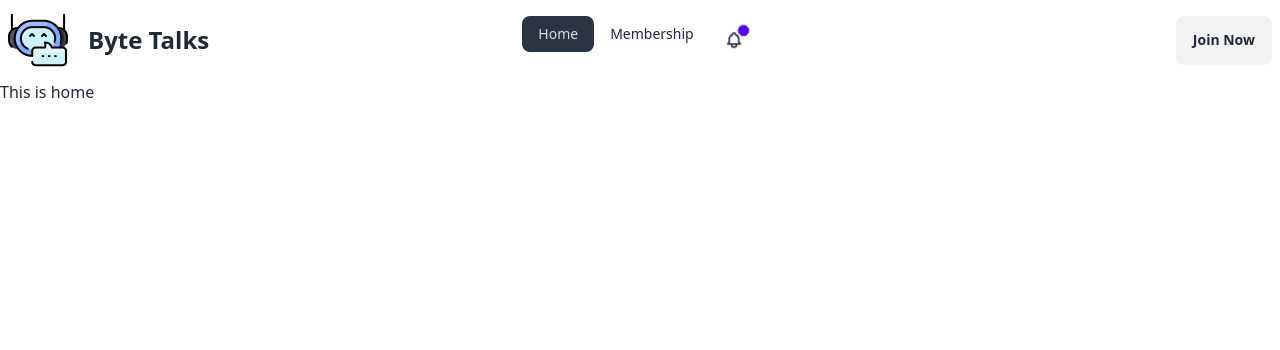
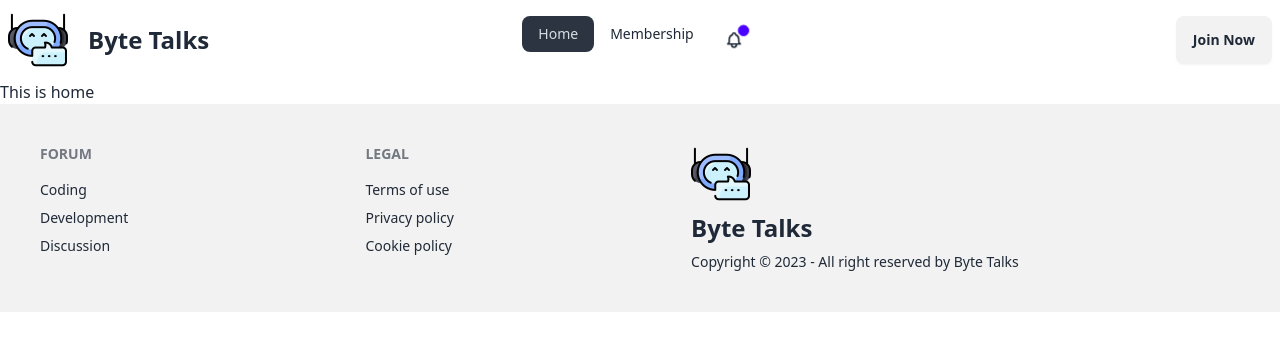
Before and after one commit to anikdev711/online-forum-client, a React (Vite) app: page / in a window 1280 px wide. Shown: the top 350 px of the page. Built offline with nearby package versions, Linux system fonts and the light colour scheme.

Commit message:
footer added

```diff
--- a/index.html
+++ b/index.html
@@ -2,7 +2,7 @@
 <html lang="en">
   <head>
     <meta charset="UTF-8" />
-    <link rel="icon" type="image/svg+xml" href="/vite.svg" />
+    <link rel="icon" type="image/svg+xml" href="/logo.png" />
     <meta name="viewport" content="width=device-width, initial-scale=1.0" />
     <title>Byte Talks</title>
   </head>
--- a/src/layout/MainLayout.jsx
+++ b/src/layout/MainLayout.jsx
@@ -1,11 +1,13 @@
 import { Outlet } from "react-router-dom";
 import Navbar from "../pages/Shared/Navbar/Navbar";
+import Footer from "../pages/Shared/Footer/Footer";
 
 const MainLayout = () => {
     return (
         <div>
             <Navbar></Navbar>
             <Outlet></Outlet>
+            <Footer></Footer>
         </div>
     );
 };
--- /dev/null
+++ b/src/pages/Shared/Footer/Footer.jsx
@@ -0,0 +1,31 @@
+import logoImage from "../../../assets/logo/logo.png"
+
+
+const Footer = () => {
+    return (
+        <div>
+            <footer className="footer p-10 bg-base-200 text-base-content">
+                <nav>
+                    <header className="footer-title">Forum</header>
+                    <a className="link link-hover">Coding</a>
+                    <a className="link link-hover">Development</a>
+                    <a className="link link-hover">Discussion</a>
+                </nav>
+                <nav>
+                    <header className="footer-title">Legal</header>
+                    <a className="link link-hover">Terms of use</a>
+                    <a className="link link-hover">Privacy policy</a>
+                    <a className="link link-hover">Cookie policy</a>
+                </nav>
+                <nav>
+                    <img src={logoImage} alt="" />
+                    <p className="text-2xl font-bold">Byte Talks</p>
+                    <p>Copyright © 2023 - All right reserved by Byte Talks</p>
+                </nav>
+            </footer>
+
+        </div>
+    );
+};
+
+export default Footer;
```
